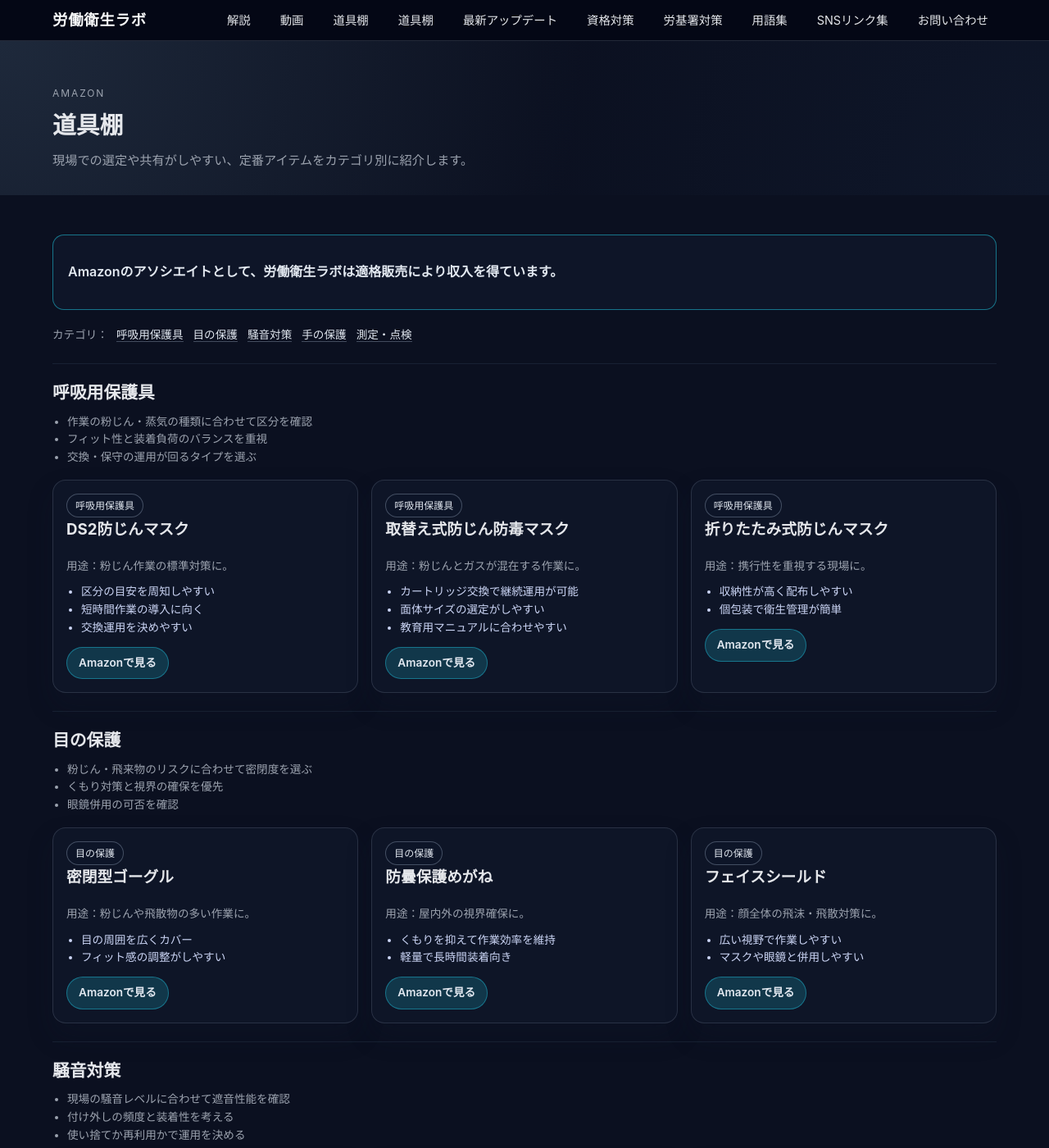
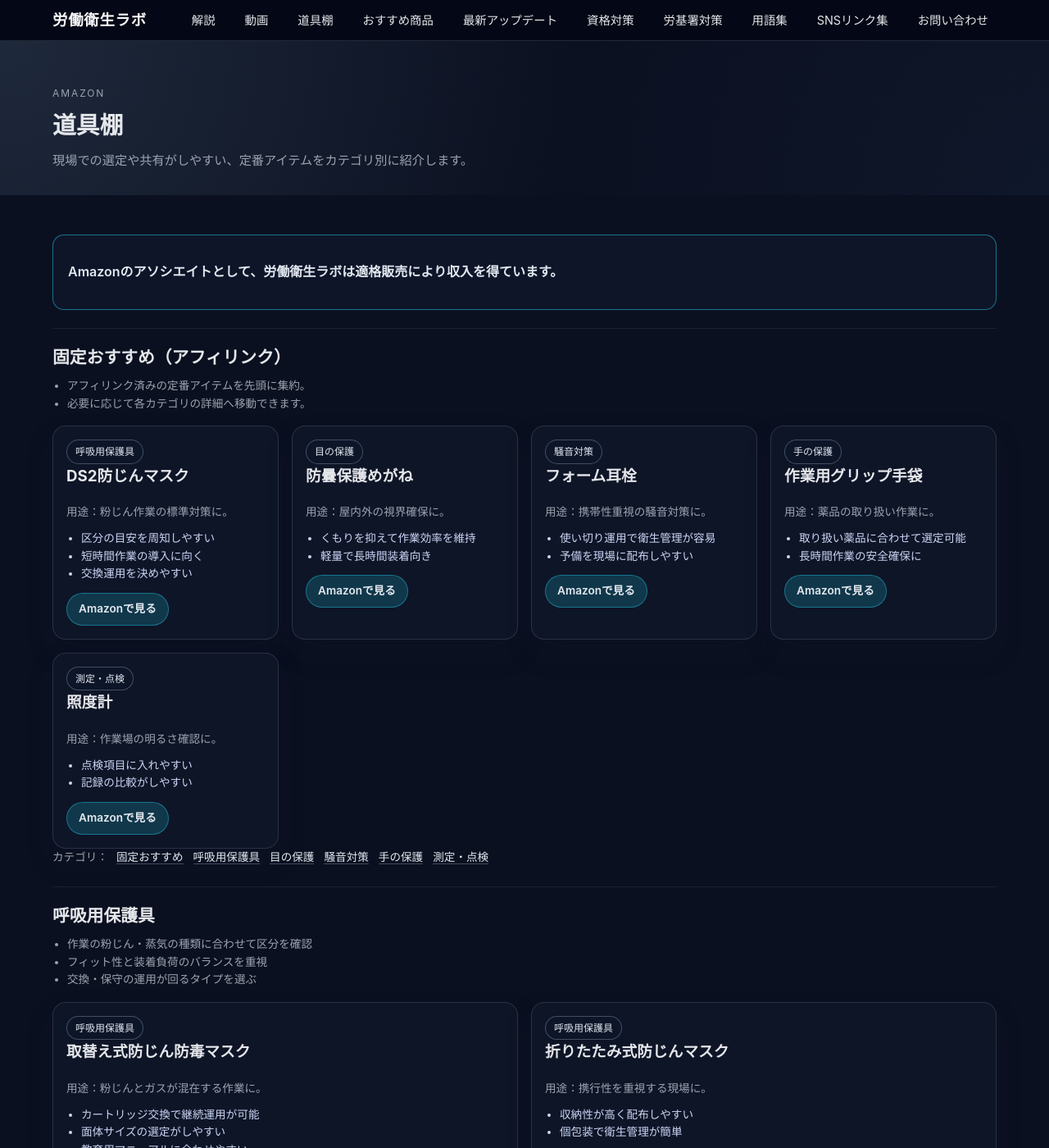
Before and after one commit to rodoeisei-lab/rodoeisei-lab, a Jekyll site: the page built from amazon/index.md, in a window 1280 px wide and 1400 px high. Shown: the whole window at 82% size. Built offline with Jekyll 4.4.1, drawn with Linux system fonts in a browser that asks for light colours; some of the changed text lies outside the part shown.

Commit message:
Fix Amazon page structure; preserve affiliate links

```diff
--- a/_data/navigation.yml
+++ b/_data/navigation.yml
@@ -3,9 +3,9 @@
 - title: 動画
   url: /videos/
 - title: 道具棚
+  url: /amazon/
+- title: おすすめ商品
   url: /products/
-- title: 道具棚
-  url: /amazon/
 - title: 最新アップデート
   url: /updates/
 - title: 資格対策
--- a/amazon/index.md
+++ b/amazon/index.md
@@ -11,9 +11,40 @@ permalink: /amazon/
     <p>Amazonのアソシエイトとして、{{ site.title }}は適格販売により収入を得ています。</p>
   </div>
 
+  <section class="amazon-category" id="fixed-recommendations">
+    <header class="amazon-category-header">
+      <h2>固定おすすめ（アフィリンク）</h2>
+      <ul class="amazon-category-guide">
+        <li>アフィリンク済みの定番アイテムを先頭に集約。</li>
+        <li>必要に応じて各カテゴリの詳細へ移動できます。</li>
+      </ul>
+    </header>
+
+    <div class="cards">
+      {% for category in site.data.amazon %}
+      {% for item in category.items %}
+      {% if item.url contains 'amzn.to' %}
+      <article class="card">
+        <span class="badge">{{ category.title }}</span>
+        <h3>{{ item.name }}</h3>
+        <p class="card-meta">{{ item.note }}</p>
+        <ul>
+          {% for bullet in item.bullets %}
+          <li>{{ bullet }}</li>
+          {% endfor %}
+        </ul>
+        <a class="card-button" href="{{ item.url }}" target="_blank" rel="noopener sponsored">Amazonで見る</a>
+      </article>
+      {% endif %}
+      {% endfor %}
+      {% endfor %}
+    </div>
+  </section>
+
   <nav class="amazon-category-nav" aria-label="Amazonカテゴリ">
     <span>カテゴリ：</span>
     <ul>
+      <li><a href="#fixed-recommendations">固定おすすめ</a></li>
       {% for category in site.data.amazon %}
       <li><a href="#{{ category.title | slugify }}">{{ category.title }}</a></li>
       {% endfor %}
@@ -33,6 +64,7 @@ permalink: /amazon/
 
     <div class="cards">
       {% for item in category.items %}
+      {% unless item.url contains 'amzn.to' %}
       <article class="card">
         <span class="badge">{{ category.title }}</span>
         <h3>{{ item.name }}</h3>
@@ -42,8 +74,14 @@ permalink: /amazon/
           <li>{{ bullet }}</li>
           {% endfor %}
         </ul>
-        <a class="card-button" href="{{ item.url }}" target="_blank" rel="noopener sponsored">Amazonで見る</a>
+        {% if item.url != "" %}
+        <a class="card-button" href="{{ item.url }}" target="_blank" rel="noopener">Amazonで見る</a>
+        {% else %}
+        <a class="card-button" href="https://www.amazon.co.jp/s?k={{ item.name | url_encode }}" target="_blank" rel="noopener">Amazonで見る</a>
+        <!-- TODO: replace with affiliate link -->
+        {% endif %}
       </article>
+      {% endunless %}
       {% endfor %}
     </div>
   </section>
```
Also changed, not shown: index.md (+1 -1 lines).
